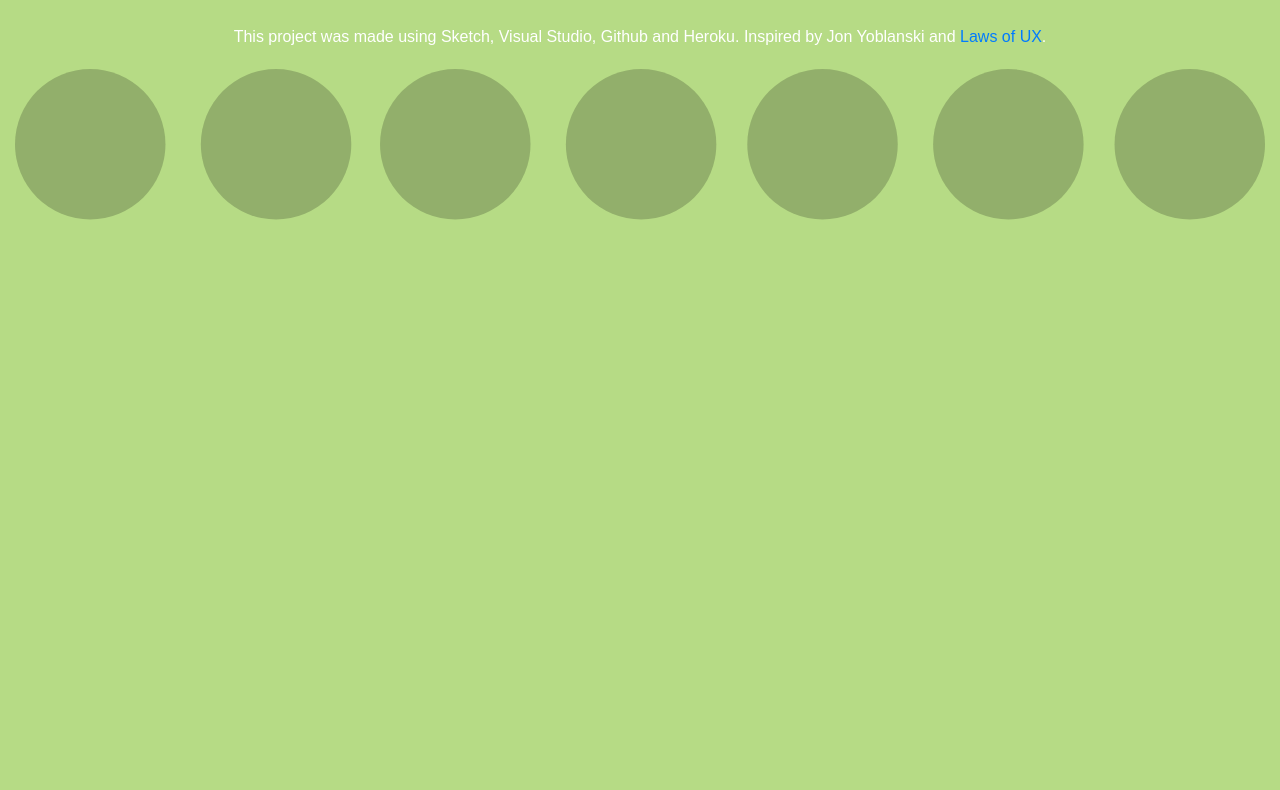
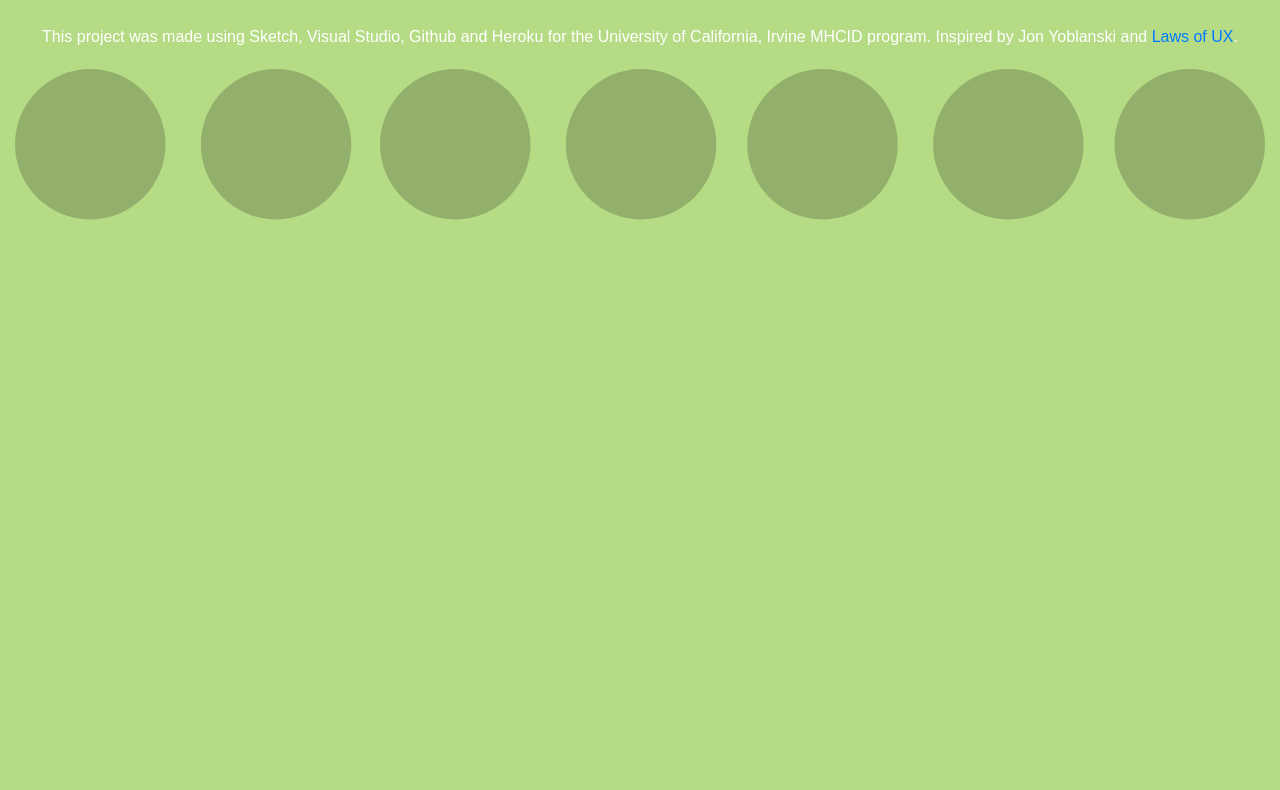
Before and after one commit to heyknee/reversi, a website: page public/about.html in a window 1280 px wide. Shown: the part 103-893 px from the top of the page. Drawn offline with nearby package versions, Linux system fonts and the light colour scheme.

Commit message:
updated about

```diff
--- a/public/about.html
+++ b/public/about.html
@@ -86,7 +86,7 @@ nav li, .a:hover, nav li a.current {
 
       <div class="row">
         <div class="col">
-        <p class="whitetext"> This project was made using Sketch, Visual Studio, Github and Heroku.
+        <p class="whitetext"> This project was made using Sketch, Visual Studio, Github and Heroku for the University of California, Irvine MHCID program.
             Inspired by Jon Yoblanski and <a href="https://lawsofux.com/">Laws of UX</a>.
         </div>
       </div>
```
